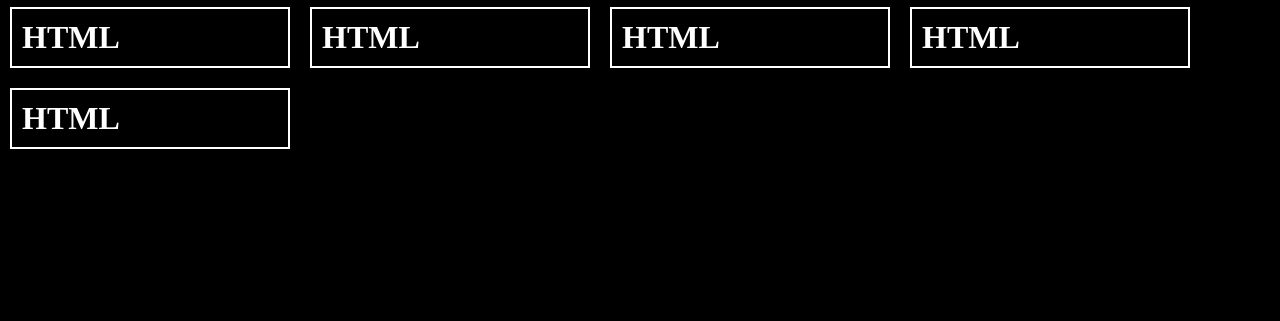
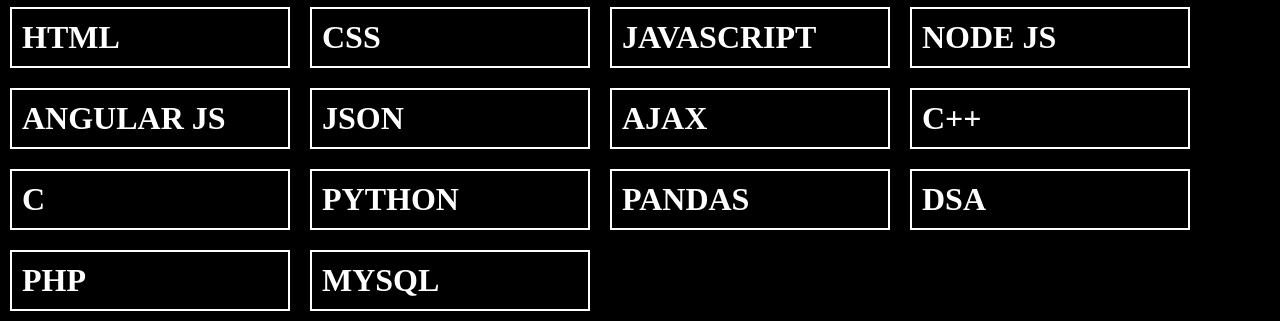
Before and after one commit to ravi4713/portfolio, a plain HTML site: page index.html in a window 1280 px wide. Shown: the part 620-941 px from the top of the page. Before the commit the page ends 800 px from the top, so only its background shows below. Drawn offline with Linux system fonts and the light colour scheme.

Commit message:
added more skills

```diff
--- a/index.html
+++ b/index.html
@@ -34,10 +34,19 @@
         <div >
             <ul>
                 <li class="skillitem">HTML</li>
-                <li class="skillitem">HTML</li>
-                <li class="skillitem">HTML</li>
-                <li class="skillitem">HTML</li>
-                <li class="skillitem">HTML</li>
+                <li class="skillitem">CSS</li>
+                <li class="skillitem">JAVASCRIPT</li>
+                <li class="skillitem">NODE JS </li>
+                <li class="skillitem">ANGULAR JS</li>
+                <li class="skillitem">JSON</li>
+                <li class="skillitem">AJAX</li>
+                <li class="skillitem">C++</li>
+                <li class="skillitem">C</li>
+                <li class="skillitem">PYTHON</li>
+                <li class="skillitem">PANDAS</li>
+                <li class="skillitem">DSA</li>
+                <li class="skillitem">PHP</li>
+                <li class="skillitem">MYSQL</li>
             </ul>
         </div>
     </div>
```
